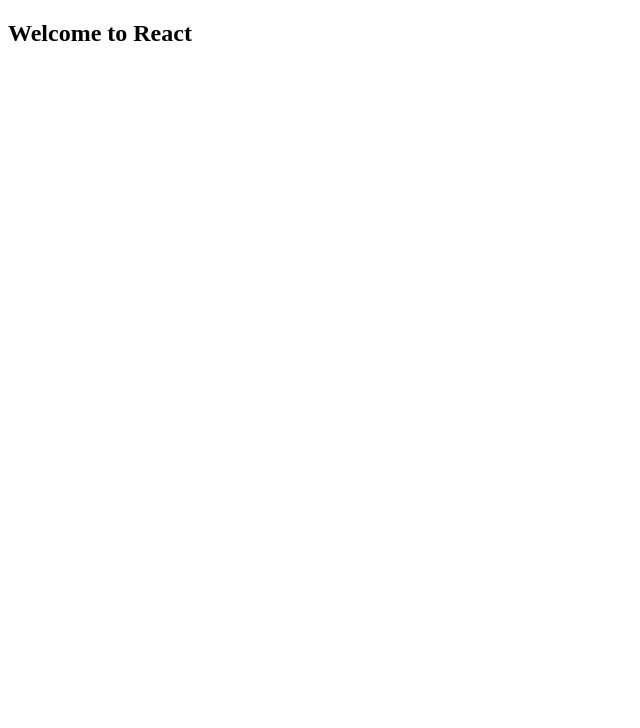
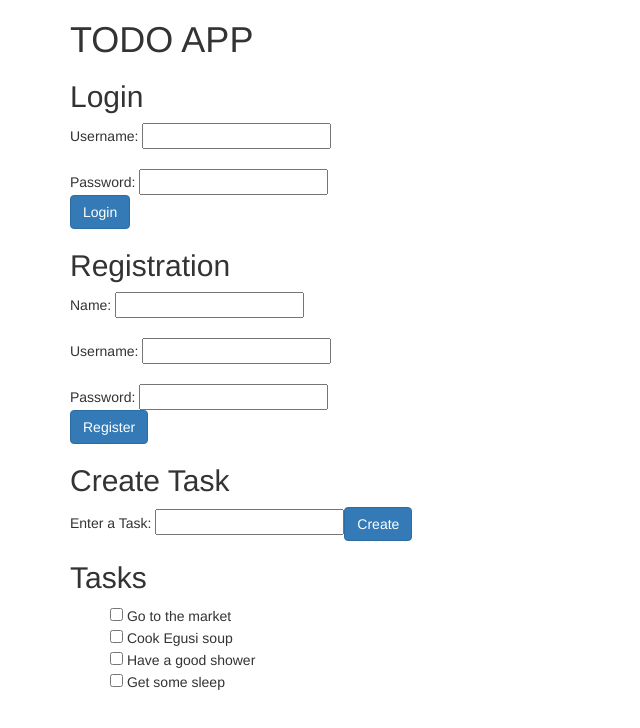
Before and after one commit to fortunee/ReactToDoList, a React (Create React App) app: page / in a window 1280 px wide. Shown: the top 728 px of the page, without its empty margins (0-640 px from the left). Built offline with nearby package versions, Linux system fonts and the light colour scheme.

Commit message:
Create different reusable components

```diff
--- a/public/index.html
+++ b/public/index.html
@@ -19,6 +19,13 @@
       work correctly both with client-side routing and a non-root public URL.
       Learn how to configure a non-root public URL by running `npm run build`.
     -->
+
+    <!--bootstrap-->
+    <link rel="stylesheet" href="https://maxcdn.bootstrapcdn.com/bootstrap/3.3.7/css/bootstrap.min.css">
+    <link href="https://maxcdn.bootstrapcdn.com/bootstrap/3.3.7/css/bootstrap.min.css" rel="stylesheet" integrity="sha384-BVYiiSIFeK1dGmJRAkycuHAHRg32OmUcww7on3RYdg4Va+PmSTsz/K68vbdEjh4u" crossorigin="anonymous">
+    <!-- jQuery -->
+    <script src="https://ajax.googleapis.com/ajax/libs/jquery/1.11.3/jquery.min.js"></script>
+    <script src="https://maxcdn.bootstrapcdn.com/bootstrap/3.3.7/js/bootstrap.min.js"></script>
     <title>React App</title>
   </head>
   <body>
--- /dev/null
+++ b/src/App.css
@@ -0,0 +1,3 @@
+li {
+    list-style-type: none;
+}
--- a/src/App.js
+++ b/src/App.js
@@ -1,10 +1,29 @@
 import React, { Component } from 'react';
+import LoginComponent from './Components/LoginComponent';
+import RegistrationComponent from './Components/RegComponent';
+import CreateTaskComponent from './Components/CreateTaskComponent';
+import './App.css';
+
 
 class App extends Component {
   render() {
     return (
-      <div className="App">
-          <h2>Welcome to React</h2>
+      <div className="App container">
+          <h1>TODO APP</h1>
+          <LoginComponent />
+          <RegistrationComponent />
+          <CreateTaskComponent />
+
+          <div className="displayTasks">
+            <h2>Tasks</h2>
+            <ul>
+              {
+                this.props.todos.map(todo => {
+                  return <li key={todo.id}><input type="checkbox"/> {todo.name}</li>
+                })
+              }
+            </ul>
+          </div>
       </div>
     );
   }
--- /dev/null
+++ b/src/Components/CreateTaskComponent.js
@@ -0,0 +1,15 @@
+import React, { Component } from 'react';
+
+class CreateTaskComponent extends Component {
+    render() {
+        return (
+            <div className="createTask">
+                <h2>Create Task</h2>
+                Enter a Task: <input type="text"/>
+                <button className="btn btn-primary">Create</button>
+            </div>
+        )
+    }
+}
+
+export default CreateTaskComponent;
--- /dev/null
+++ b/src/Components/LoginComponent.js
@@ -0,0 +1,17 @@
+import React, { Component } from 'react';
+
+
+class LoginComponent extends Component {
+    render() {
+        return (
+            <div className="LoginComp">
+                <h2>Login</h2>
+                Username: <input type="text"/> <br/><br/>
+                Password: <input type="password"/><br/>
+                <button className="btn btn-primary">Login</button>
+            </div>
+        )
+    }
+}
+
+export default LoginComponent;
--- /dev/null
+++ b/src/Components/RegComponent.js
@@ -0,0 +1,18 @@
+import React, { Component } from 'react';
+
+
+class RegistrationComponent extends Component {
+    render() {
+        return (
+            <div className="RegComp">
+                <h2>Registration</h2>
+                Name: <input type="text"/><br/><br/>
+                Username: <input type="text"/><br/><br/>
+                Password: <input type="text"/><br/>
+                <button className="btn btn-primary">Register</button>
+            </div>
+        )
+    }
+}
+
+export default RegistrationComponent;
--- a/src/index.js
+++ b/src/index.js
@@ -3,5 +3,14 @@
 import App from './App';
 // import registerServiceWorker from './registerServiceWorker';
 
-ReactDOM.render(<App />, document.getElementById('root'));
+const state = {
+    todos: [
+        { id: 1, name: 'Go to the market'},
+        { id: 2, name: 'Cook Egusi soup'},
+        { id: 3, name: 'Have a good shower'},
+        { id: 4, name: 'Get some sleep'}
+    ]
+}
+
+ReactDOM.render(<App todos={state.todos}/>, document.getElementById('root'));
 // registerServiceWorker();
```
Also changed, not shown: src/Components/TasksComponent.js (added).
